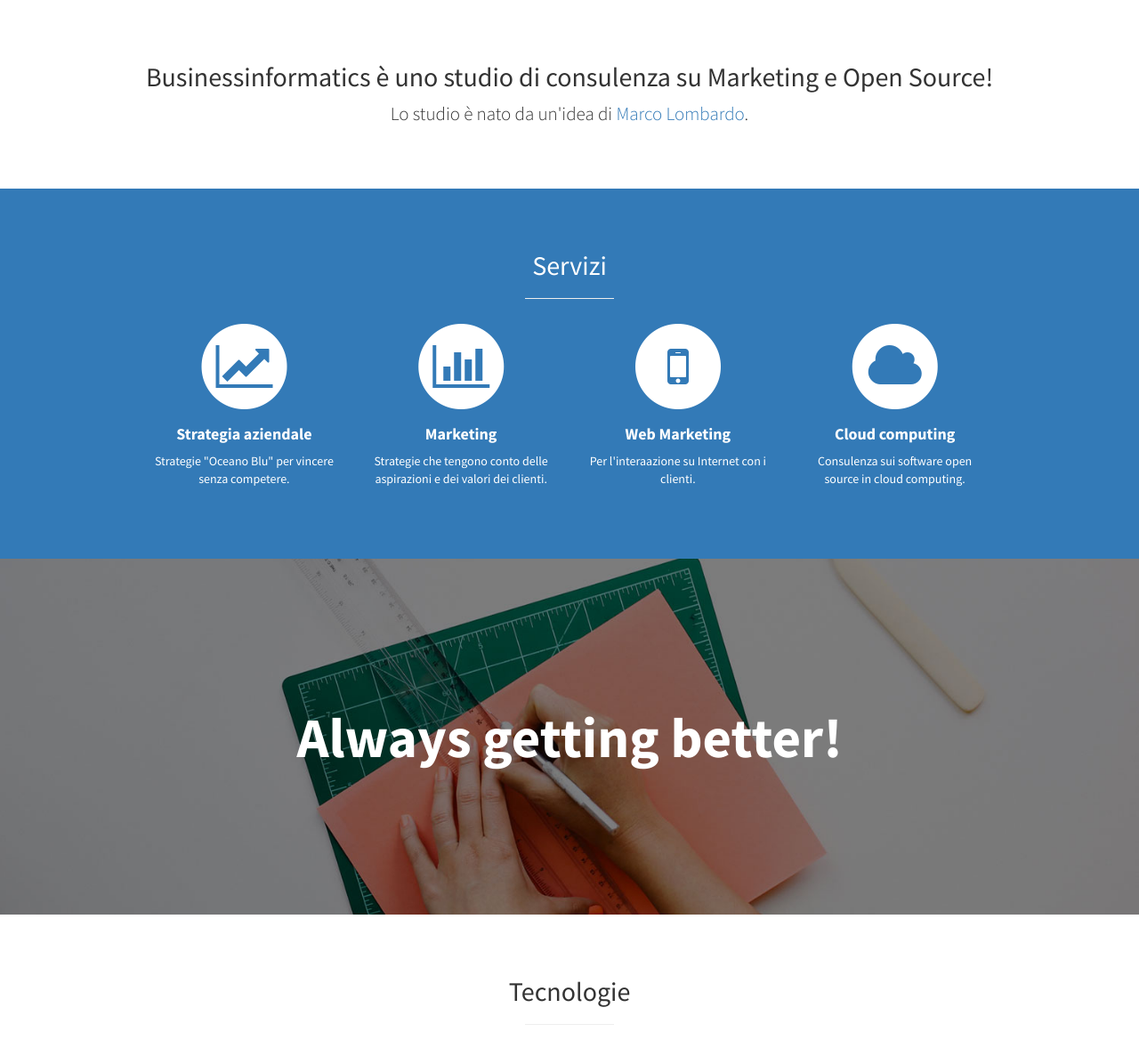
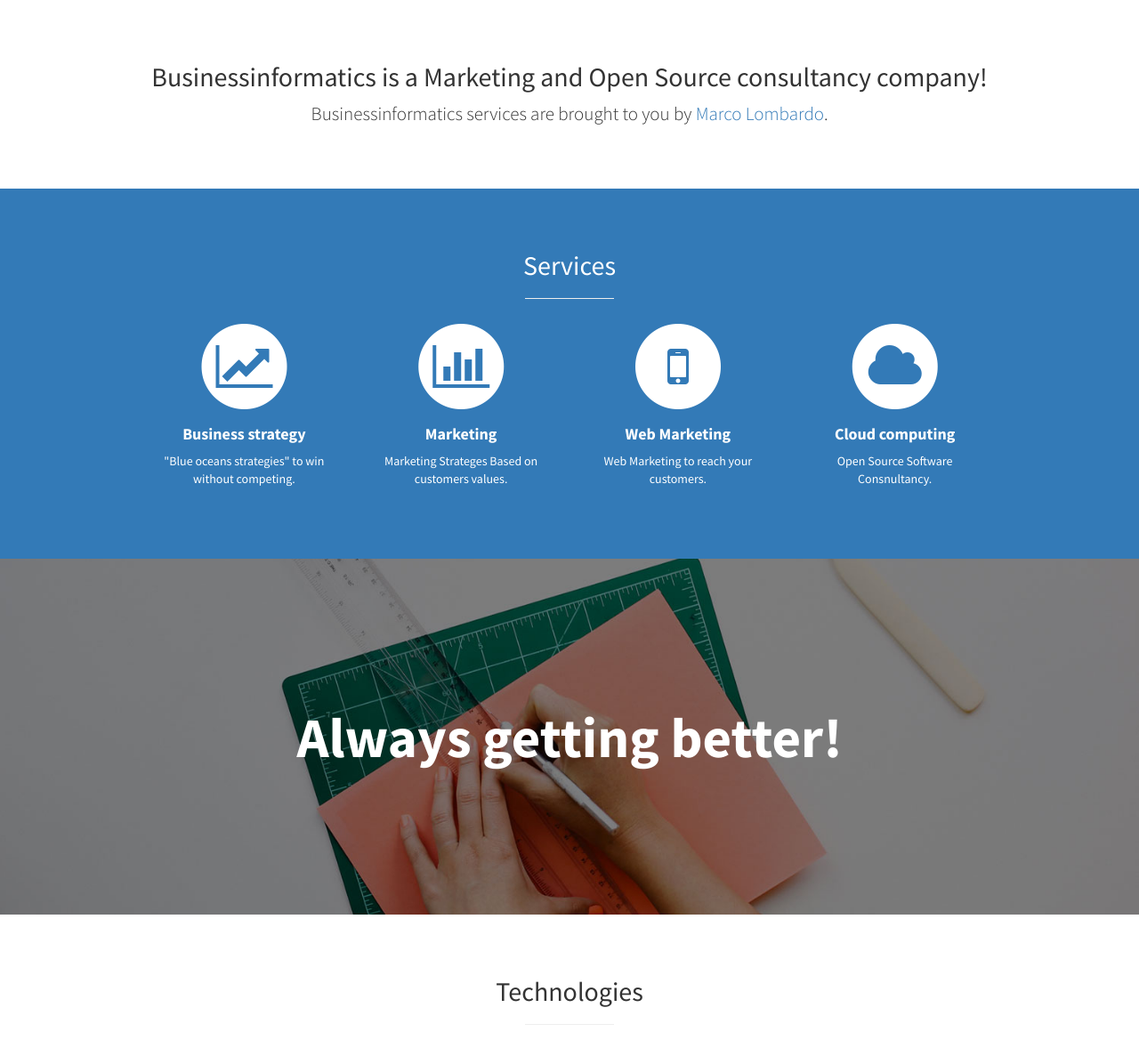
Before and after one commit to businessinformatics/businessinformatics.github.io, a plain HTML site: page index.html in a window 1280 px wide. Shown: the part 800-1969 px from the top of the page at 89% size. Drawn offline with Linux system fonts and the light colour scheme.

Commit message:
translated in english

```diff
--- a/index.html
+++ b/index.html
@@ -8,7 +8,7 @@
     <meta name="viewport" content="width=device-width, initial-scale=1">
     <meta name="description" content="">
     <meta name="author" content="">
-    <title>Businessinformatics: Marketing e Open Source!</title>
+    <title>Businessinformatics: Marketing and Open Source!</title>
 
     <!-- Bootstrap Core CSS -->
     <link href="css/bootstrap.min.css" rel="stylesheet">
@@ -43,19 +43,19 @@
                 <a href="#top" onclick=$("#menu-close").click();>Home</a>
             </li>
             <li>
-                <a href="#about" onclick=$("#menu-close").click();>Profilo</a>
+                <a href="#about" onclick=$("#menu-close").click();>About</a>
             </li>
             <li>
-                <a href="#services" onclick=$("#menu-close").click();>Servizi</a>
+                <a href="#services" onclick=$("#menu-close").click();>Services</a>
             </li>
             <li>
-                <a href="#portfolio" onclick=$("#menu-close").click();>Tecnologie</a>
+                <a href="#technologies" onclick=$("#menu-close").click();>Technologies</a>
             </li>
             <li>
-                <a href="#partner" onclick=$("#menu-close").click();>Partner</a>
+                <a href="#partner" onclick=$("#menu-close").click();>Partners</a>
             </li>
             <li>
-                <a href="#contact" onclick=$("#menu-close").click();>Contatti</a>
+                <a href="#contact" onclick=$("#menu-close").click();>Contacts</a>
             </li>
         </ul>
     </nav>
@@ -64,9 +64,9 @@
     <header id="top" class="header">
         <div class="text-vertical-center">
             <h1>Businessinformatics</h1>
-            <h3>Marketing e Open Source!</h3>
+            <h3>Marketing and Open Source!</h3>
             <br>
-            <a href="#about" class="btn btn-dark btn-lg">Scopri di più!</a>
+            <a href="#about" class="btn btn-dark btn-lg">Find out more!</a>
         </div>
     </header>
 
@@ -75,8 +75,8 @@
         <div class="container">
             <div class="row">
                 <div class="col-lg-12 text-center">
-                    <h2>Businessinformatics è uno studio di consulenza su Marketing e Open Source!</h2>
-                    <p class="lead">Lo studio è nato da un'idea di <a target="_blank" href="http://www.marcolombardo.com/">Marco Lombardo</a>.</p>
+                    <h2>Businessinformatics is a Marketing and Open Source consultancy company!</h2>
+                    <p class="lead">Businessinformatics services are brought to you by <a target="_blank" href="http://www.marcolombardo.com/">Marco Lombardo</a>.</p>
                 </div>
             </div>
             <!-- /.row -->
@@ -90,7 +90,7 @@
         <div class="container">
             <div class="row text-center">
                 <div class="col-lg-10 col-lg-offset-1">
-                    <h2>Servizi</h2>
+                    <h2>Services</h2>
                     <hr class="small">
                     <div class="row">
                         <div class="col-md-3 col-sm-6">
@@ -100,9 +100,9 @@
                                 <i class="fa fa-line-chart fa-stack-1x text-primary"></i>
                             </span>
                                 <h4>
-                                    <strong>Strategia aziendale</strong>
+                                    <strong>Business strategy</strong>
                                 </h4>
-                                <p>Strategie "Oceano Blu" per vincere senza competere.</p>
+                                <p>"Blue oceans strategies" to win without competing.</p>
 
                             </div>
                         </div>
@@ -115,7 +115,7 @@
                                 <h4>
                                     <strong>Marketing</strong>
                                 </h4>
-                                <p> Strategie che tengono conto delle aspirazioni e dei valori dei clienti.</p>
+                                <p>Marketing Strateges Based on customers values.</p>
 
                             </div>
                         </div>
@@ -128,7 +128,7 @@
                                 <h4>
                                     <strong>Web Marketing</strong>
                                 </h4>
-                                <p>Per l'interaazione su Internet con i clienti.</p>
+                                <p>Web Marketing to reach your customers.</p>
 
                             </div>
                         </div>
@@ -141,7 +141,7 @@
                                 <h4>
                                     <strong>Cloud computing</strong>
                                 </h4>
-                                <p>Consulenza sui software open source in cloud computing.</p>
+                                <p>Open Source Software Consnultancy.</p>
 
                             </div>
                         </div>
@@ -162,12 +162,12 @@
         </div>
     </aside>
 
-    <!-- Portfolio -->
-    <section id="portfolio" class="portfolio">
+    <!-- Technologies -->
+    <section id="technologies" class="portfolio">
         <div class="container">
             <div class="row">
                 <div class="col-lg-10 col-lg-offset-1 text-center">
-                    <h2>Tecnologie</h2>
+                    <h2>Technologies</h2>
                     <hr class="small">
                     <div class="row">
                         <div class="col-md-6">
@@ -239,7 +239,7 @@
         <div class="container">
             <div class="row">
                 <div class="col-lg-10 col-lg-offset-1 text-center">
-                    <h2>Partner</h2>
+                    <h2>Partners</h2>
                     <hr class="small">
                     <div class="row">
                         <div class="col-md-6">
@@ -309,6 +309,9 @@
                         </li>
                         <li>
                             <a href="https://t.me/businessinformatics"><i class="fa fa-paper-plane fa-fw fa-3x"></i></a>
+                        </li>
+                        <li>
+                            <a href="https://github.com/businessinformatics"><i class="fa fa-github fa-fw fa-3x"></i></a>
                         </li>
                     </ul>
                     <hr class="small">
```
